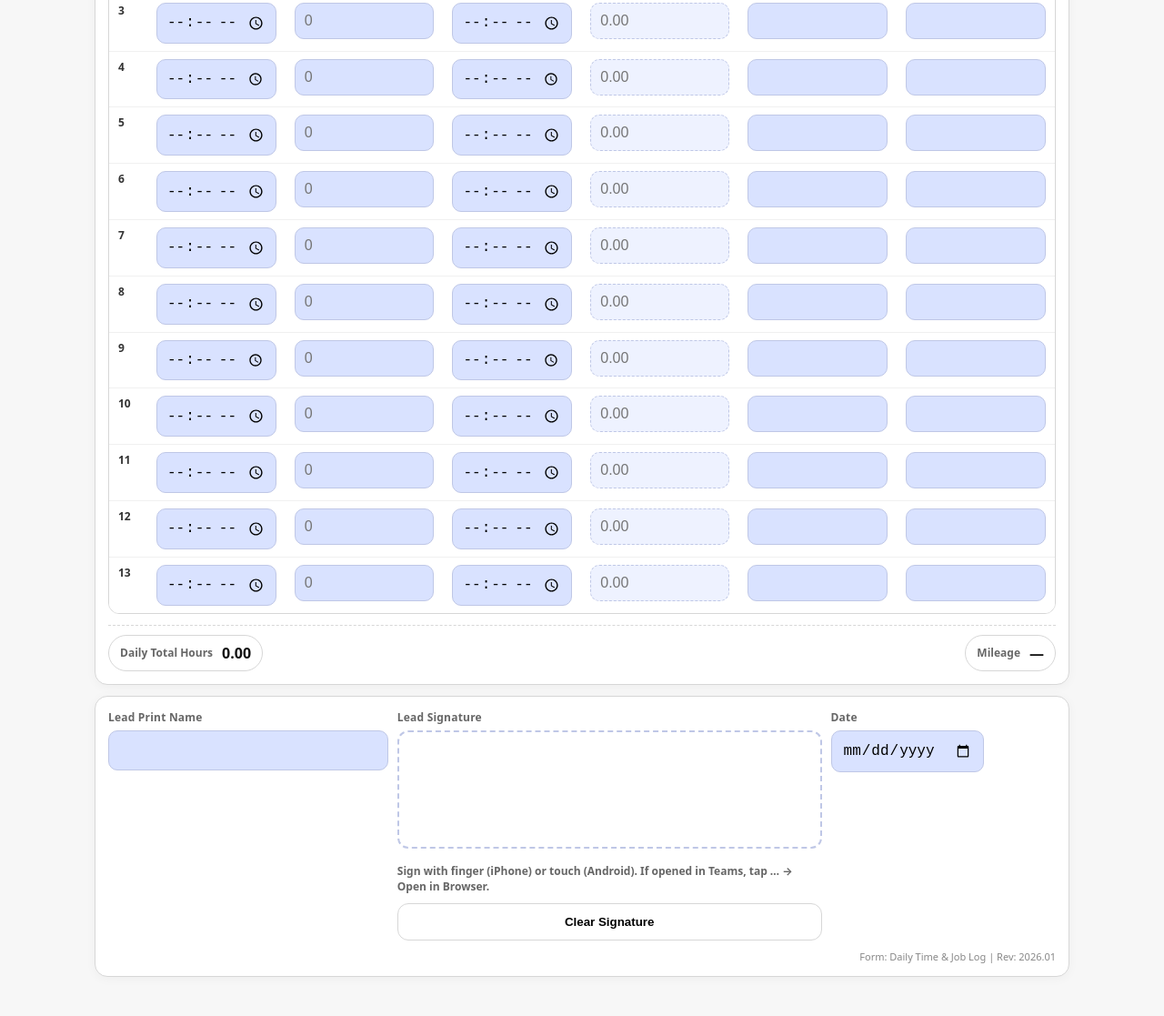
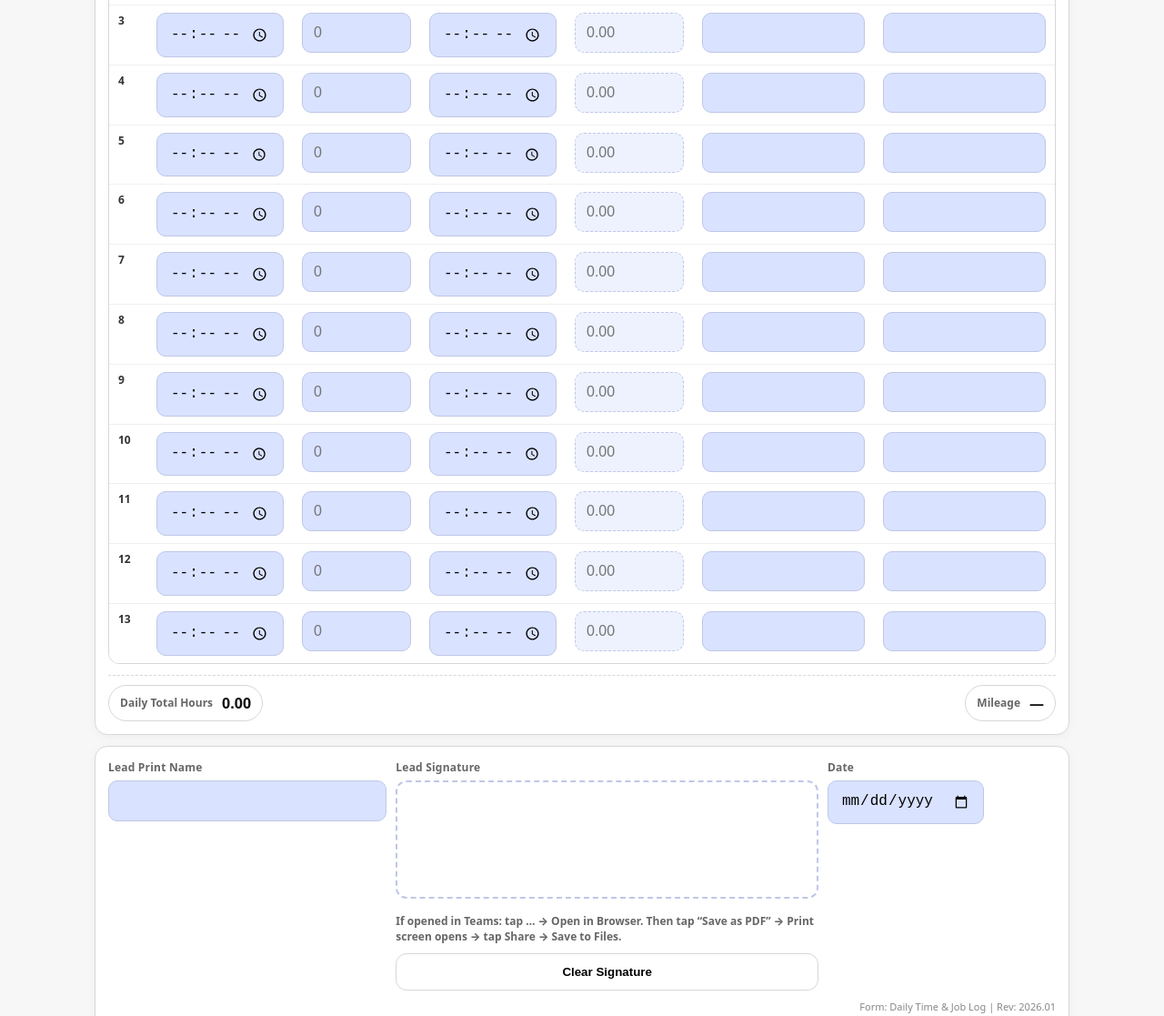
Before and after one commit to SingerServices/daily-time-log, a plain HTML site: page index.html in a window 1280 px wide. Shown: the part 528-1645 px from the top of the page at 91% size. Before the commit the page ends 1616 px from the top, so only its background shows below. Drawn offline with Linux system fonts and the light colour scheme.

Commit message:
Update index.html

```diff
--- a/index.html
+++ b/index.html
@@ -17,7 +17,12 @@
       color:var(--ink);
       background:var(--bg);
     }
-    .wrap{ max-width:1100px; margin:0 auto; padding:14px; padding-top: calc(14px + env(safe-area-inset-top)); }
+    .wrap{
+      max-width:1100px;
+      margin:0 auto;
+      padding:14px;
+      padding-top: calc(14px + env(safe-area-inset-top));
+    }
     .bar{
       background:var(--sm-yellow);
       border-radius:var(--radius);
@@ -61,7 +66,7 @@
       background:#fff3f3;
       color:#7a1c1c;
       font-size:13px;
-      font-weight:800;
+      font-weight:900;
     }
 
     .card{
@@ -89,11 +94,23 @@
       border:1px solid #bfc7e6;
       background:var(--field);
       border-radius:10px;
-      padding:12px;
+      padding:12px 14px;
       font-size:16px; /* prevents iOS zoom */
       outline:none;
+      line-height:1.2;
     }
     .field input[readonly]{ background:#eef2ff; border-style:dashed; }
+
+    /* Make date/time inputs look nicer & consistent */
+    input[type="date"], input[type="time"]{
+      appearance: none;
+      -webkit-appearance: none;
+      padding: 12px 14px;
+      line-height: 1.2;
+      text-align: left;
+      min-height: 48px;
+    }
+
     .col-3{ grid-column:span 3; } .col-4{ grid-column:span 4; } .col-6{ grid-column:span 6; } .col-12{ grid-column:span 12; }
     @media (max-width:900px){ .col-3{grid-column:span 6;} .col-4{grid-column:span 6;} .col-6{grid-column:span 12;} }
 
@@ -130,11 +147,20 @@
       border:1px solid #bfc7e6;
       background:var(--field);
       border-radius:10px;
-      padding:10px;
-      font-size:16px; /* prevent iOS zoom if opened desktop */
+      padding:10px 12px;
+      font-size:16px;
+      min-height: 44px;
     }
     .cellInput[readonly]{ background:#eef2ff; border-style:dashed; }
     .rowNum{ font-weight:900; font-size:12px; color:#333; width:28px; }
+
+    /* Make table time columns look cleaner on desktop */
+    @media (min-width:701px){
+      .cellInput[type="time"]{ min-width: 140px; }
+      td:nth-child(2), td:nth-child(4){ width: 160px; } /* Time In/Out */
+      td:nth-child(3){ width: 140px; }                  /* Break */
+      td:nth-child(5){ width: 140px; }                  /* Total */
+    }
 
     .totals{
       display:flex;
@@ -212,7 +238,7 @@
       justify-content:space-between;
       margin-top:10px;
     }
-    .sigHint{ font-size:12px; color:var(--muted); font-weight:700; }
+    .sigHint{ font-size:12px; color:var(--muted); font-weight:800; }
 
     @media print{
       body{ background:#fff; }
@@ -296,7 +322,7 @@
           <label>Lead Signature</label>
           <canvas id="sigCanvas" class="sigPad"></canvas>
           <div class="sigRow">
-            <div class="sigHint">Sign with finger (iPhone) or touch (Android). If opened in Teams, tap … → Open in Browser.</div>
+            <div class="sigHint">If opened in Teams: tap … → Open in Browser. Then tap “Save as PDF” → Print screen opens → tap Share → Save to Files.</div>
             <button type="button" id="clearSigBtn">Clear Signature</button>
           </div>
         </div>
@@ -313,8 +339,6 @@
   <script>
     // ---------- Detect in-app browsers (Teams/Outlook/etc.) ----------
     const ua = navigator.userAgent || "";
-    const isIOS = /iPad|iPhone|iPod/i.test(ua);
-    const isAndroid = /Android/i.test(ua);
     const isTeamsInApp = /Teams|Microsoft Teams|MSAL|Outlook|Microsoft Outlook/i.test(ua); // heuristic
     const notice = document.getElementById("notice");
 
@@ -324,7 +348,7 @@
     }
 
     if (isTeamsInApp) {
-      showNotice("Heads up: the Teams in-app browser can block Signature and PDF Save. Tap the … menu → Open in Browser (Safari/Chrome) for full functionality.");
+      showNotice("Heads up: the Teams in-app browser can block Signature and PDF Save. Tap the … menu → Open in Browser (Safari/Chrome). Then tap “Save as PDF” → Print screen opens → tap Share (top-right) → Save to Files.");
     }
 
     // ---------- Build rows (table) ----------
@@ -386,7 +410,6 @@
       if(Number.isFinite(s) && Number.isFinite(e) && s>0 && e>0) mt.textContent = (e - s).toString();
       else mt.textContent = "—";
 
-      // sync totals into mobile cards if present
       syncTableToMobileTotals();
     }
 
@@ -448,19 +471,13 @@
         mobileRowsEl.appendChild(card);
 
         const syncToMobile = () => {
-          const mi = document.getElementById(`mIn${n}`);
-          const mo = document.getElementById(`mOut${n}`);
-          const mb = document.getElementById(`mBreak${n}`);
-          const mt = document.getElementById(`mTotal${n}`);
-          const mj = document.getElementById(`mJob${n}`);
-          const ma = document.getElementById(`mAddr${n}`);
-          mi.value = tin.value;
-          mo.value = tout.value;
-          mb.value = brk.value;
-          mt.value = tot.value;
+          document.getElementById(`mIn${n}`).value = tin.value;
+          document.getElementById(`mOut${n}`).value = tout.value;
+          document.getElementById(`mBreak${n}`).value = brk.value;
+          document.getElementById(`mTotal${n}`).value = tot.value;
           document.getElementById(`mTot${n}`).textContent = tot.value || "0.00";
-          mj.value = job.value;
-          ma.value = addr.value;
+          document.getElementById(`mJob${n}`).value = job.value;
+          document.getElementById(`mAddr${n}`).value = addr.value;
         };
 
         const syncToTable = () => {
@@ -474,13 +491,9 @@
           document.getElementById(`mTot${n}`).textContent = tot.value || "0.00";
         };
 
-        // table -> mobile
         [tin, tout, brk, job, addr].forEach(el => el.addEventListener("input", syncToMobile));
-
-        // mobile -> table
         ["mIn","mOut","mBreak","mJob","mAddr"].forEach(prefix => {
-          const el = document.getElementById(`${prefix}${n}`);
-          el.addEventListener("input", syncToTable);
+          document.getElementById(`${prefix}${n}`).addEventListener("input", syncToTable);
         });
 
         syncToMobile();
@@ -488,7 +501,6 @@
     }
 
     function syncTableToMobileTotals(){
-      // update mobile total readouts if cards exist
       for (let n=1; n<=ROW_COUNT; n++){
         const totEl = tbody.querySelectorAll("tr")[n-1]?.querySelector('[data-role="total"]');
         const mTot = document.getElementById(`mTot${n}`);
@@ -581,14 +593,13 @@
     // ---------- PDF Export ----------
     document.getElementById("btnSavePdf").addEventListener("click", () => {
       if (isTeamsInApp) {
-        alert("Teams in-app browser may block PDF Save. Tap … → Open in Browser (Safari/Chrome), then press Save as PDF again.");
+        alert("Teams in-app browser may block PDF Save. Tap … → Open in Browser (Safari/Chrome). Then tap “Save as PDF” → Print screen opens → tap Share → Save to Files.");
         return;
       }
       if (!sigHasInk) {
         const ok = confirm("No signature detected. Save as PDF anyway?");
         if (!ok) return;
       }
-      // Works on iPhone + Android: Print → Save as PDF
       window.print();
     });
 
```
